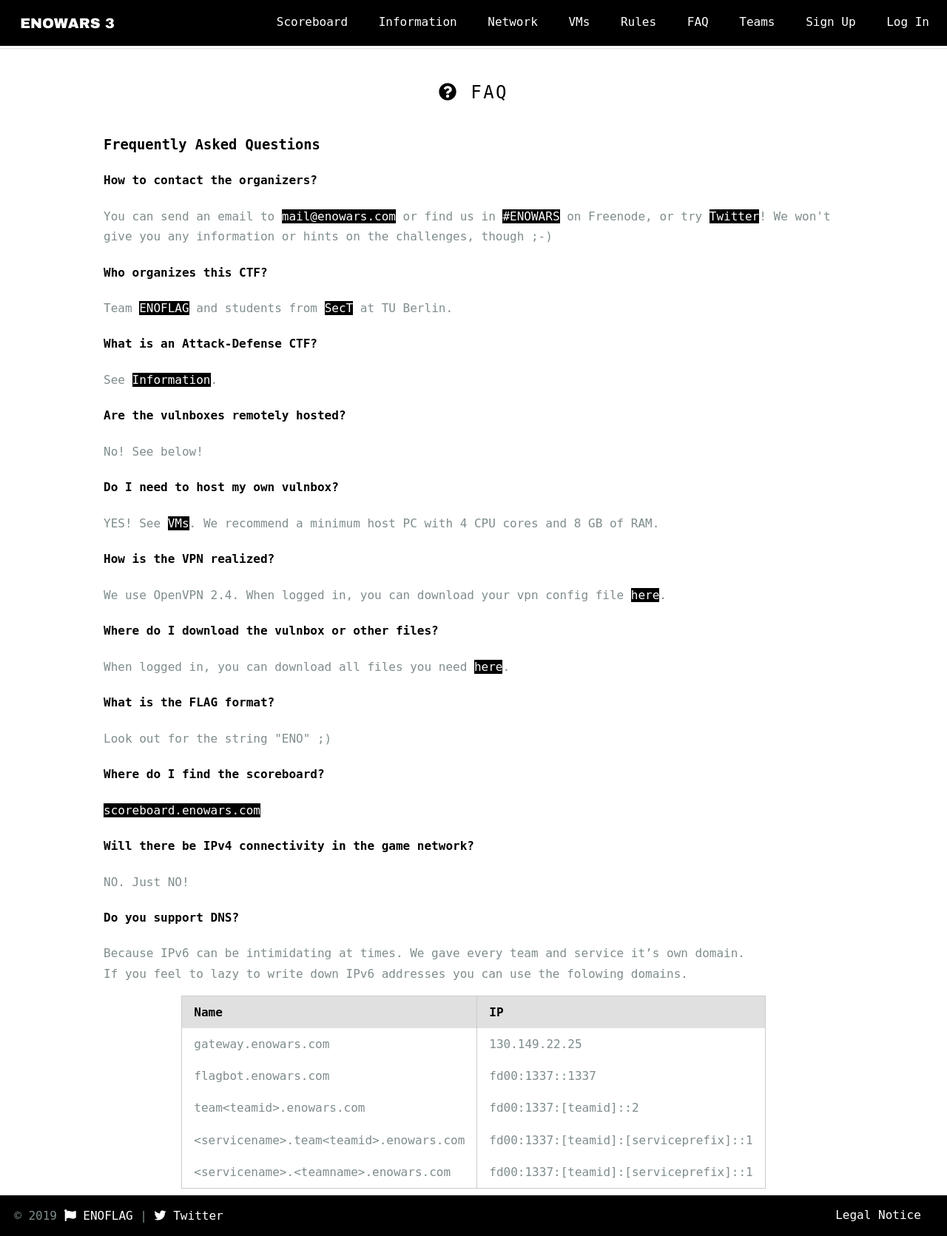
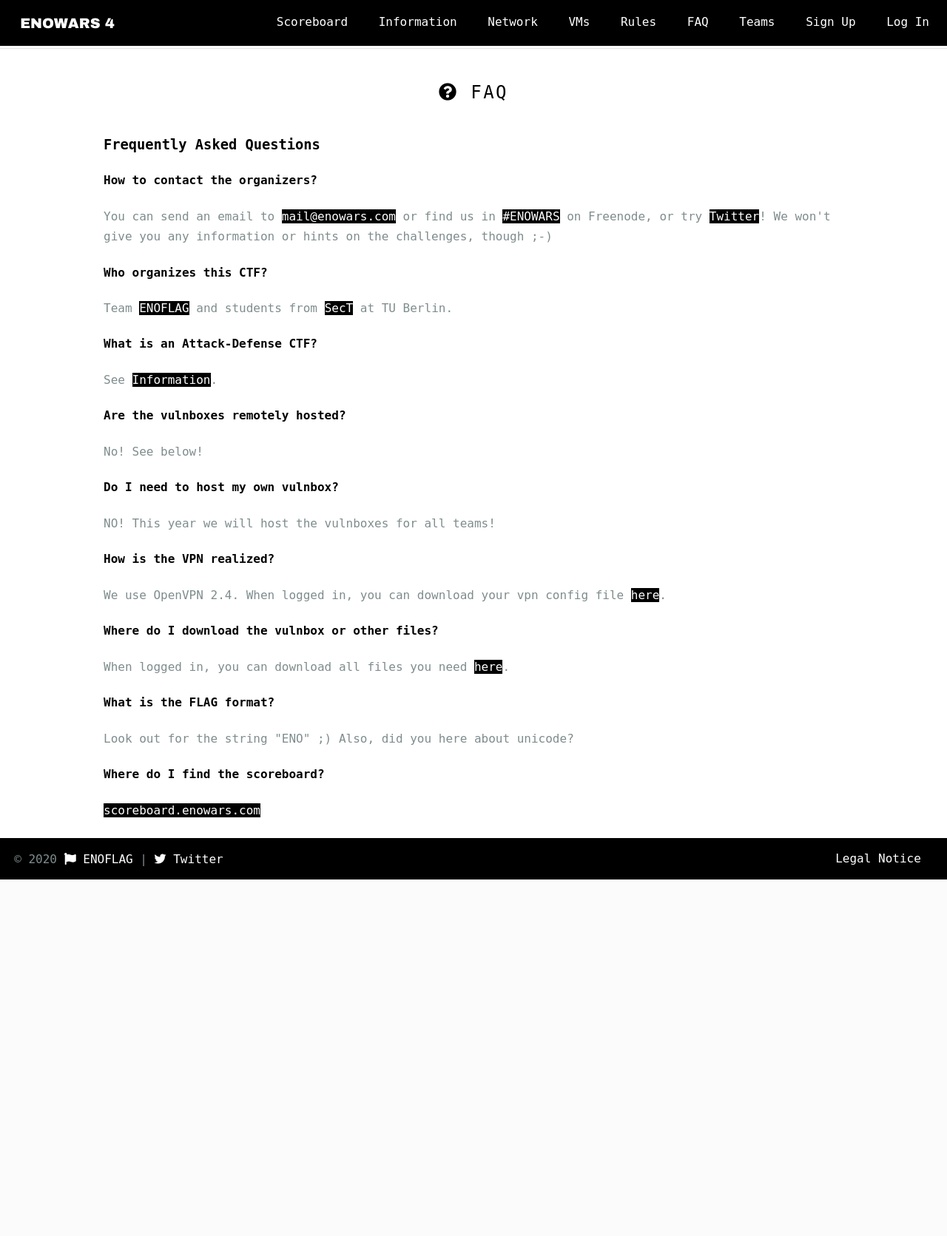
Before and after one commit to enowars/enowars3-EnoTeams, a Flask app: template app/templates/faq.html in a window 1280 px wide. Shown: the whole page at 74% size. After the commit the page ends 1189 px from the top, so only its background shows below. Run offline with Flask 2, Linux system fonts and the light colour scheme; the template is opened without the code that fills it, so the values that code supplies are empty; parts of the project's set-up code (start-up, migrations or seed data) failed here and were passed over; some libraries are stand-ins or nearby versions.

Commit message:
Update page info for ENOWARS 4

```diff
--- a/app/templates/_base.html
+++ b/app/templates/_base.html
@@ -10,7 +10,7 @@
     <meta property="og:image:width" content="605" />
     <meta property="og:image:height" content="320" />
     <meta property="og:image:alt" content="ENOWARS 3 Logo" />
-    <title>ENOWARS 3 &rsaquo; Online Attack/Defense CTF &rsaquo; 5th of July 2019</title>
+    <title>ENOWARS 4</title>
     <link rel="icon" href="img/favicon.png">
     <link rel="stylesheet" href="css/pure.css">
     <!--[if lte IE 8]>
@@ -26,7 +26,7 @@
 <body>
     <div class="header">
         <div class="home-menu pure-menu pure-menu-horizontal pure-menu-fixed">
-            <a class="pure-menu-heading glitch" href="{{url_for('page_index')}}">ENOWARS 3</a>
+            <a class="pure-menu-heading glitch" href="{{url_for('page_index')}}">ENOWARS 4</a>
             <input class="menu-btn" type="checkbox" id="menu-btn" />
             <label class="menu-icon" for="menu-btn"><span class="navicon"></span></label>
             <ul class="pure-menu-list menu">
--- a/app/templates/_footer.html
+++ b/app/templates/_footer.html
@@ -1,5 +1,5 @@
 <div class="footer l-box">
-    &copy; 2019 <a href="https://enoflag.de" target="_blank"><i class="fa fa-flag"></i> ENOFLAG</a> |
+    &copy; 2020 <a href="https://enoflag.de" target="_blank"><i class="fa fa-flag"></i> ENOFLAG</a> |
     <a href="https://twitter.com/enoflag" target="_blank"><i class="fab fa-twitter"></i> Twitter</a>
     <ul>
         <li><a href="{{url_for('page_legal')}}">Legal Notice</a></li>
--- a/app/templates/downloads.html
+++ b/app/templates/downloads.html
@@ -5,9 +5,11 @@
     <div class="pure-g">
         <div class="pure-u-1 maxw-700 div-is-center">
             {% if verified and active %}
-                <p>Public downloads are mirrored at <a href="https://static.enoflag.de/enowars3/" target="_blank">https://static.enoflag.de/enowars3/</a> and
+                <!--
+                <p>Public downloads are mirrored at <a href="https://static.enoflag.de/enowars4/" target="_blank">https://static.enoflag.de/enowars4/</a> and
                 on Google Drive: <a href="https://drive.google.com/file/d/1GG2XgUBCwFssZE66125qPynmulR7y0Vc/view" target="_blank">
 teamrouter.ova</a>, <a href="https://drive.google.com/file/d/1GN5QCESs35UVKTZd_ACy3zi3-z5p9B2o/view" target="_blank">teamtestvm.ova</a>, <a href="https://drive.google.com/file/d/1YhixqgRESbprTODxLaApNNcQNzt1LOus/view" target="_blank">vulnbox.ova.gpg</a>.</p>
+                -->
                 <ul style="list-style: none;">
                     {% if download_options['DOWNLOAD_CONFIG_ENABLED'] %}
                         <li><i class="fa fa-download"></i>
--- a/app/templates/edit.html
+++ b/app/templates/edit.html
@@ -48,7 +48,7 @@
                     <div id="logo_err" class="hidden pure-alert pure-alert-error"></div>
                     <fieldset>
                         <label for="team_logo">Team Logo</label>
-			<span>Uploadable are .jpg, .png or .gif image files with up to 500kB and smaller than 400px on each side.</span><br/>
+                        <span>Uploadable are .jpg, .png or .gif image files with up to 500kB and smaller than 400px on each side.</span><br/>
                         {% if logo %}
                         <img src="logo?img={{ logo }}">
                         {% endif %}
--- a/app/templates/faq.html
+++ b/app/templates/faq.html
@@ -25,7 +25,7 @@
             </p>
             <h4>Do I need to host my own vulnbox?</h4>
             <p>
-                YES! See <a href="vms.html">VMs</a>. We recommend a minimum host PC with 4 CPU cores and 8 GB of RAM.
+                NO! This year we will host the vulnboxes for all teams!
             </p>
             <h4>How is the VPN realized?</h4>
             <p>
@@ -38,50 +38,12 @@
             </p>
             <h4>What is the FLAG format?</h4>
             <p>
-                Look out for the string "ENO" ;)
+                Look out for the string "ENO" ;) Also, did you here about unicode?
             </p>
             <h4>Where do I find the scoreboard?</h4>
             <p>
                 <a href="http://scoreboard.enowars.com" target="_blank">scoreboard.enowars.com</a>
             </p>
-            <h4>Will there be IPv4 connectivity in the game network?</h4>
-            <p>
-                NO. Just NO!
-            </p>
-            <h4>Do you support DNS?</h4>
-            <p>Because IPv6 can be intimidating at times. We gave every team and service it’s own domain. <br>
-If you feel to lazy to write down IPv6 addresses you can use the folowing domains.</p>
-            <table class="pure-table div-is-center">
-                <thead>
-                <tr>
-                    <th>Name</th>
-                    <th>IP</th>
-                </tr>
-                </thead>
-                <tbody>
-                <tr class="pure-table-even">
-                    <td>gateway.enowars.com</td>
-                    <td>130.149.22.25</td>
-                </tr>
-                <tr>
-                    <td>flagbot.enowars.com</td>
-                    <td>fd00:1337::1337</td>
-                </tr>
-                <tr>
-                    <td>team&lt;teamid&gt;.enowars.com</td>
-                    <td>fd00:1337:[teamid]::2</td>
-                </tr>
-                <tr>
-                    <td>&lt;servicename&gt;.team&lt;teamid&gt;.enowars.com</td>
-                    <td>fd00:1337:[teamid]:[serviceprefix]::1</td>
-                </tr>
-                <tr>
-                    <td>&lt;servicename&gt;.&lt;teamname&gt;.enowars.com</td>
-                    <td>fd00:1337:[teamid]:[serviceprefix]::1</td>
-                </tr>
-                </tbody>
-            </table>
-
         </div>
     </div>
 
--- a/app/templates/network.html
+++ b/app/templates/network.html
@@ -5,7 +5,11 @@
     <h2 class="content-head is-center"><i class="fa fa-network-wired"></i> Network</h2>
     <div class="pure-g">
         <div class="pure-u-1 maxw-1000 div-is-center">
-            <h3>In a dystopian world, IPv4 is no more...</h3>
+            <h2>Outdated</h2>
+            <br>
+            <br>
+            <br>
+            <br>
             <p>
                 .... there's only IPv6, which nobody understands nor knows how to use. Without getting used to it, you won't have a chance on this planet anymore.
             </p>
--- a/app/templates/rules.html
+++ b/app/templates/rules.html
@@ -33,7 +33,7 @@
             </p>
             <h4>Rule #6: Flag submission</h4>
             <p>
-                You can submit your flags at <strong>fd00:1337::1337</strong> on port <strong>1337</strong>.
+                You can submit your flags at <strong>10.0.0.2</strong> on port <strong>1337</strong>.
             </p>
         </div>
     </div>
--- a/app/templates/vms.html
+++ b/app/templates/vms.html
@@ -5,6 +5,12 @@
         <h2 class="content-head is-center"><i class="fa fa-desktop"></i> VMs</h2>
         <div class="pure-g">
             <div class="pure-u-1 maxw-1000 div-is-center">
+                <h1>Outdated</h1>
+                <br>
+                <br>
+                <br>
+                <br>
+                <br>
                 <h1>You are on your own...</h1>
                 <p>
                     The organizers will provide several VMs that each team needs to host on its own. You will receive
```
Also changed, not shown: app/templates/index.html (+5 -18 lines).
